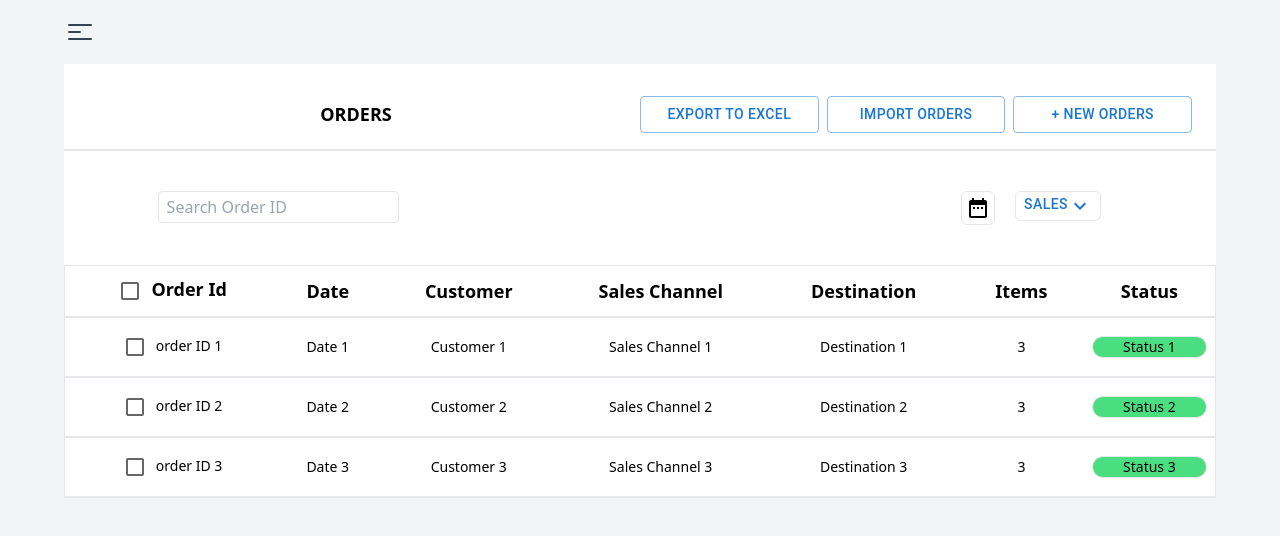
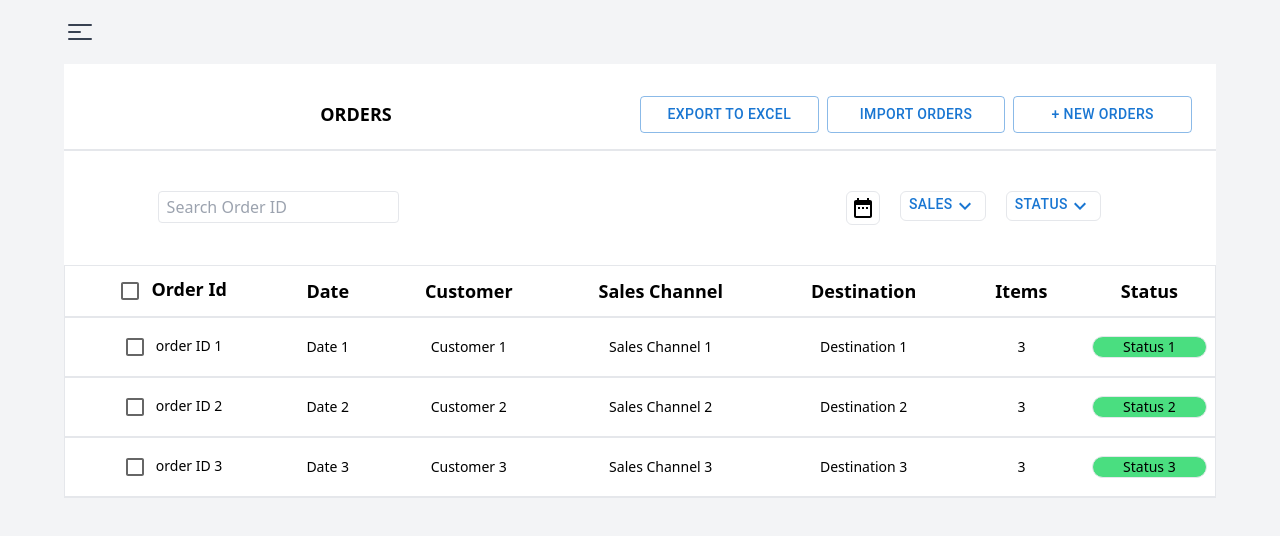
Before and after one commit to deliora25/inventory-system, a Next.js app: page /orders in a window 1280 px wide. Shown: the top 536 px of the page. Built offline with nearby package versions, Linux system fonts and the light colour scheme; data requests are answered from the project's data file.

Commit message:
Status Dropdown: data fetched and displayed success with styles. WIP: Filter dropdown.

```diff
--- a/components/orders/Orders.tsx
+++ b/components/orders/Orders.tsx
@@ -5,6 +5,7 @@ import DateRangeIcon from "@mui/icons-material/DateRange";
 
 import { OrderItemType, SalesDataType, StatusDataType } from "@/types";
 import SalesDropdown from "./dropdowns/sales/SalesDropdown";
+import StatusDropdown from "./dropdowns/status/StatusDropdown";
 
 type Props = {
   data: OrderItemType[];
@@ -41,36 +42,7 @@ function Orders({ data, salesData, statusData }: Props) {
           </div>
           <SalesDropdown salesData={salesData} />
 
-          {/* <div className="h-fit w-fit border rounded-md flex items-center">
-            <Button
-              className="h-7 w-auto m-1 font-semibold text-lg text-black"
-              onClick={() => handleClick()}
-            >
-              <div className="flex">
-                <p className="text-sm">Status</p>
-                {isClicked ? (
-                  <KeyboardArrowUpIcon className="h-5" />
-                ) : (
-                  <KeyboardArrowDownIcon className="h-5" />
-                )}
-              </div>
-            </Button>
-          </div>
-          <div className="h-fit w-fit border rounded-md flex items-center">
-            <Button
-              className="h-7 w-auto m-1 font-semibold text-lg text-black"
-              onClick={() => handleClick()}
-            >
-              <div className="flex">
-                <p className="text-sm">Filter</p>
-                {isClicked ? (
-                  <KeyboardArrowUpIcon className="h-5" />
-                ) : (
-                  <KeyboardArrowDownIcon className="h-5" />
-                )}
-              </div>
-            </Button>
-          </div> */}
+          <StatusDropdown statusData={statusData} />
         </div>
       </div>
       <OrderItemList data={data} />
--- /dev/null
+++ b/components/orders/dropdowns/status/StatusDropdown.tsx
@@ -0,0 +1,39 @@
+import { Button } from "@mui/material";
+import KeyboardArrowDownIcon from "@mui/icons-material/KeyboardArrowDown";
+import KeyboardArrowUpIcon from "@mui/icons-material/KeyboardArrowUp";
+import { useState } from "react";
+import { StatusDataType } from "@/types";
+import StatusDropdownItem from "./StatusDropdownItem";
+
+type Props = {
+  statusData: StatusDataType[];
+};
+
+function StatusDropdown({ statusData }: Props) {
+  const [isClicked, setIsClicked] = useState(false);
+
+  const handleClick = () => {
+    setIsClicked((prev) => !prev);
+  };
+
+  return (
+    <div className="h-fit w-fit border rounded-md items-center flex flex-col">
+      <Button
+        className="h-7 w-full px-9 m-1 font-semibold text-lg text-black"
+        onClick={() => handleClick()}
+      >
+        <div className="flex">
+          <p className="text-sm">Status</p>
+          {isClicked ? (
+            <KeyboardArrowUpIcon className="h-5" />
+          ) : (
+            <KeyboardArrowDownIcon className="h-5" />
+          )}
+        </div>
+      </Button>
+      {isClicked && <StatusDropdownItem statusData={statusData} />}
+    </div>
+  );
+}
+
+export default StatusDropdown;
--- a/components/orders/dropdowns/sales/SalesDropdownItem.tsx
+++ b/components/orders/dropdowns/status/StatusDropdownItem.tsx
@@ -1,13 +1,13 @@
-import { SalesDataType } from "@/types";
+import { StatusDataType } from "@/types";
 import React from "react";
 
 type Props = {
-  salesData: SalesDataType[];
+  statusData: StatusDataType[];
 };
-function SalesDropdownItem({ salesData }: Props) {
+function StatusDropdownItem({ statusData }: Props) {
   return (
-    <div className="w-auto bg-slate-50 rounded-md border-slate-300 border-2 p-1">
-      {salesData.map((item) => (
+    <div className="w-full bg-slate-50 rounded-md border-slate-300 border-2 p-1">
+      {statusData.map((item) => (
         <div
           key={item.id}
           className="flex flex-col w-full bg-transparent rounded-md px-2 col-span-1 cursor-pointer hover:bg-primary hover:text-white  font-md "
@@ -19,4 +19,4 @@ function SalesDropdownItem({ salesData }: Props) {
   );
 }
 
-export default SalesDropdownItem;
+export default StatusDropdownItem;
```
